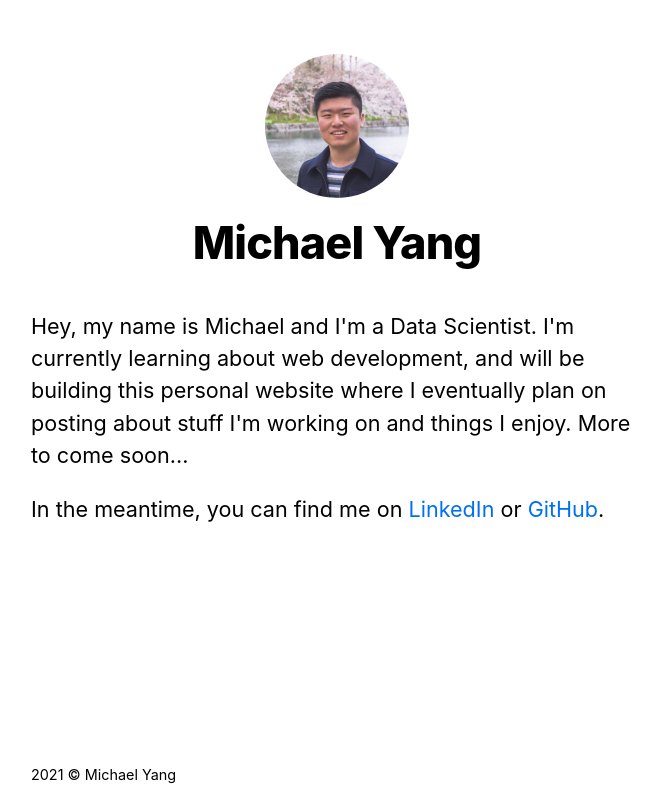
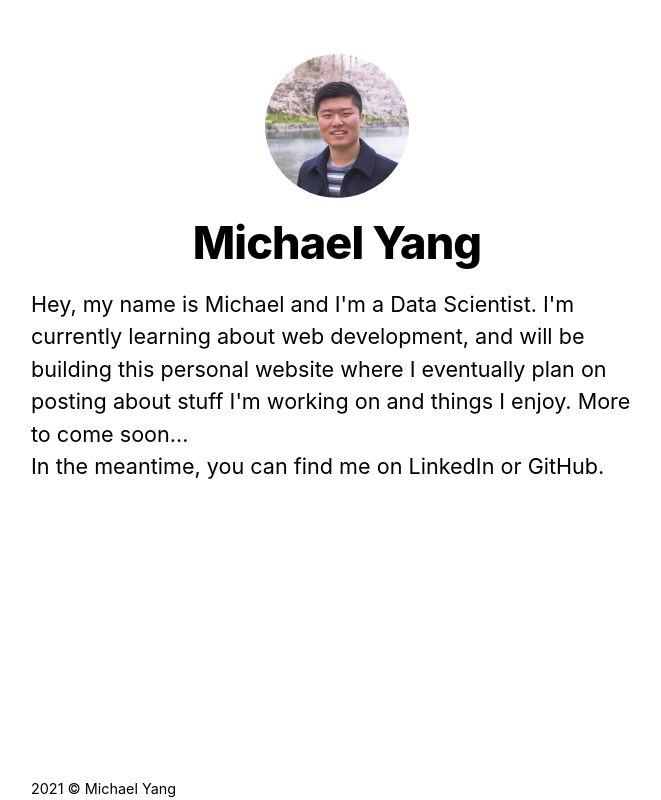
Before and after one commit to mch-yang/michaely.me, a Next.js app: page / in a window 1280 px wide. Shown: the whole page, without its empty margins (303-964 px from the left). Built offline with nearby package versions, Linux system fonts and the light colour scheme.

Commit message:
Add tailwind configs

```diff
--- /dev/null
+++ b/postcss.config.js
@@ -0,0 +1,6 @@
+module.exports = {
+  plugins: {
+    tailwindcss: {},
+    autoprefixer: {},
+  },
+}
--- a/styles/global.css
+++ b/styles/global.css
@@ -1,3 +1,7 @@
+@tailwind base;
+@tailwind components;
+@tailwind utilities;
+
 html,
 body {
   padding: 0;
@@ -13,7 +17,7 @@
 }
 
 a {
-  color: #0070f3;
+  color: inherit;
   text-decoration: none;
 }
 
--- /dev/null
+++ b/tailwind.config.js
@@ -0,0 +1,11 @@
+module.exports = {
+  purge: ['./pages/**/*.{js,ts,jsx,tsx}', './components/**/*.{js,ts,jsx,tsx}'],
+  darkMode: 'class',
+  theme: {
+    extend: {},
+  },
+  variants: {
+    extend: {},
+  },
+  plugins: [],
+}
```
Also changed, not shown: package.json (+7 -1 lines), 1 other file (tests, documents, lock files or other folders).
